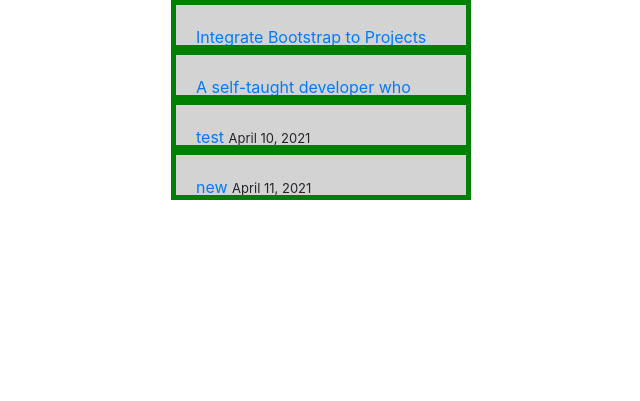
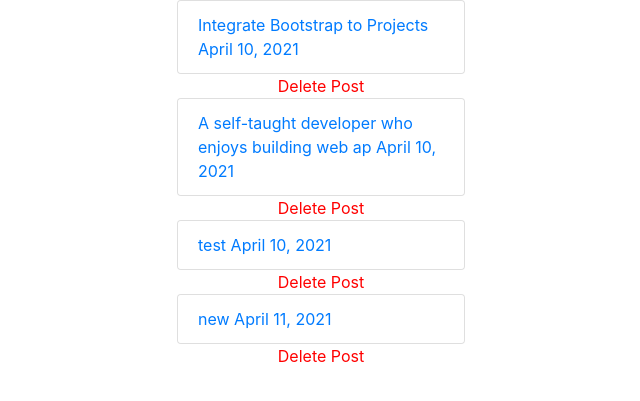
Before and after one commit to Moali97/ToDo-App, a Django app: page / in a window 1280 px wide. Shown: the part 133-534 px from the top of the page, without its empty margins (319-959 px from the left). Run offline with Django 3.2, Linux system fonts and the light colour scheme; data comes from the database, SQL or seed files in the repository; both versions use the stored data as it was after the commit; some libraries are stand-ins or nearby versions.

Commit message:
Replaced '.content' CSS to Bootstrap for text body

```diff
--- a/static/css/base.css
+++ b/static/css/base.css
@@ -36,14 +36,11 @@ header{
   float: left;
   font-size: 16px;
 }
-.content{
+.card{
   background-color: lightgrey;
-  width: 300px;
-  border: 5px solid green;
-  padding: 20px;
   margin: auto;
   text-align: left;
-  height:20px;
+
   overflow: hidden;
 }
 .content p{
--- a/templates/home.html
+++ b/templates/home.html
@@ -14,12 +14,18 @@
 
  {% for list in all_posts_list %}
 
-  <div class="content">
-      <a href="{% url 'post_detail' list.pk %}">{{ list.title }}</a>
-      <font size="2">{{list.date_created}}</font>
-  </div>
+
+    <div class="card" style="width: 18rem;">
+      <ul class="list-group list-group-flush">
+      <a href="{% url 'post_detail' list.pk %}" li class="list-group-item">{{ list.title }} {{list.date_created}} </li></a>
+      </ul>
+    </div>
+<!-- <a href="{% url 'post_detail' list.pk %}">{{ list.title }} </a>-->
 
 
+   <div class="delete">
+         <a href="{% url 'delete' list.id %}">Delete Post</a><br>
+   </div>
 
  {% endfor %}
  {% endblock content %}
--- a/templates/post_detail.html
+++ b/templates/post_detail.html
@@ -5,10 +5,5 @@
         <h2>{{list.title}}</h2>
     </div>
 
-     <div class="delete">
-         <a href="{% url 'delete' list.id %}">Delete Post</a><br>
-     </div>
-
-
 
 {% endblock content %}
```
Also changed, not shown: db.sqlite3.
